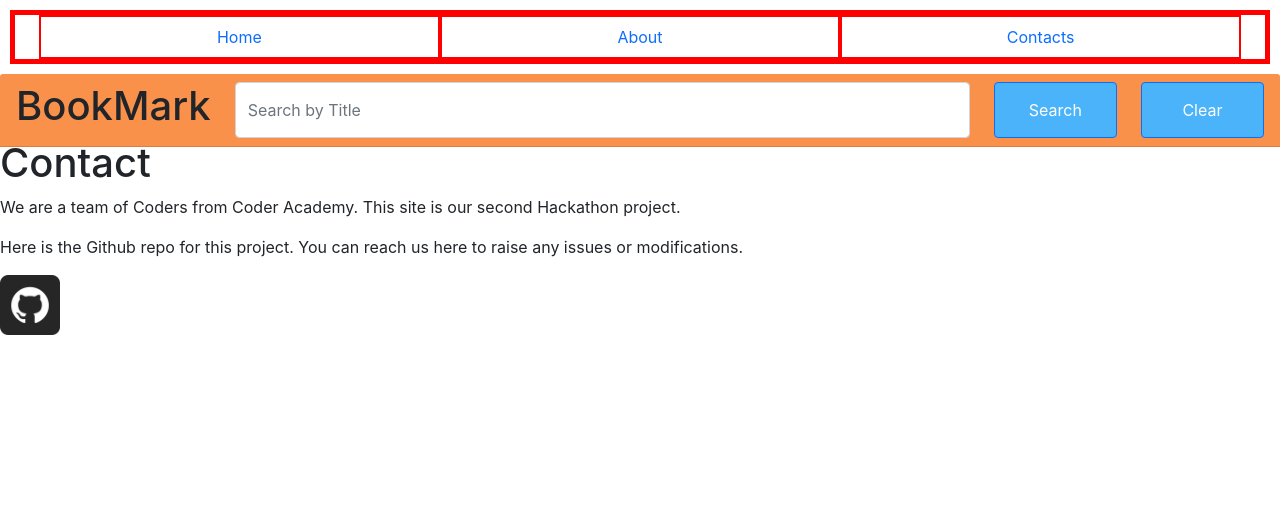
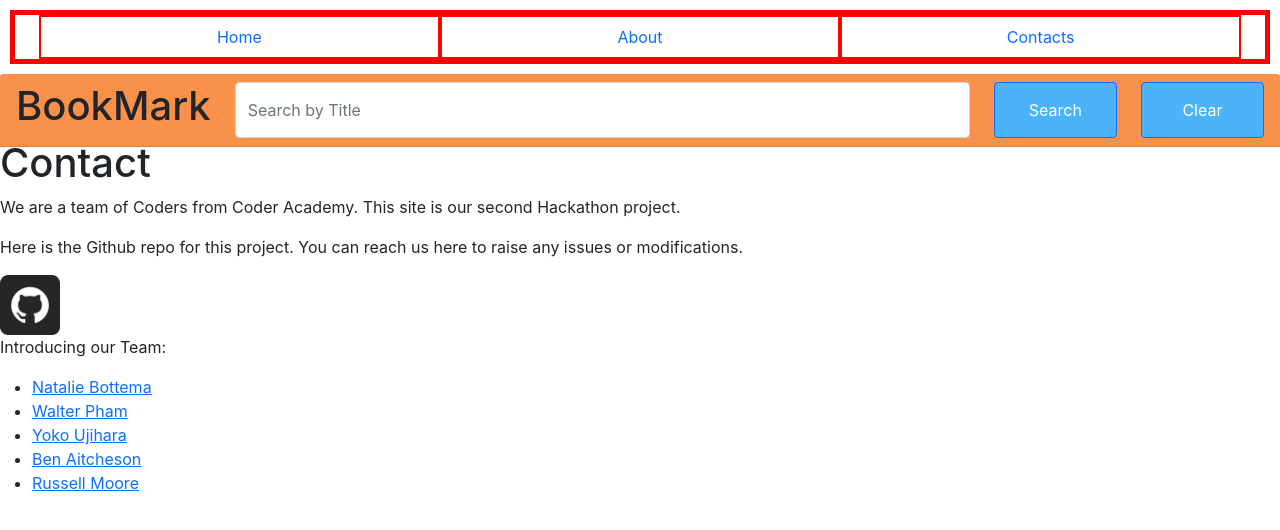
Before and after one commit to NatalieLouise91/bookapp, a React (Create React App) app: page /contacts in a window 1280 px wide. Shown: the top 530 px of the page. Built offline with nearby package versions, Linux system fonts and the light colour scheme.

Commit message:
added team memeber and linkedin profiles to contact page

```diff
--- a/src/components/Contacts.js
+++ b/src/components/Contacts.js
@@ -8,6 +8,15 @@ function Contacts() {
         <p>We are a team of Coders from Coder Academy. This site is our second Hackathon project.</p>
         <p>Here is the Github repo for this project. You can reach us here to raise any issues or modifications.</p>
         <a href="https://github.com/NatalieLouise91/bookapp"><img src={Github} alt="link to github" height="60px"/></a>
+
+        <p>Introducing our Team:</p>
+        <ul>
+          <li><a href="https://www.linkedin.com/in/natalie-bottema-6b8164207/">Natalie Bottema</a></li>
+          <li><a href="https://www.linkedin.com/in/walterpham/">Walter Pham</a></li>
+          <li><a href="https://www.linkedin.com/in/yoko-ujihara-9584541a2/">Yoko Ujihara</a></li>
+          <li><a href="https://www.linkedin.com/in/ben-aitcheson-75963b84/">Ben Aitcheson</a></li>
+          <li><a href="https://www.linkedin.com/in/russell-m-85435242/">Russell Moore</a></li>
+        </ul>
     </div>
   );
 }
```
